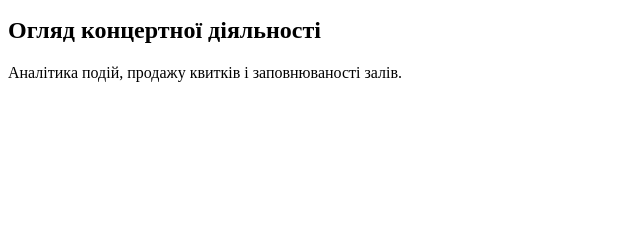
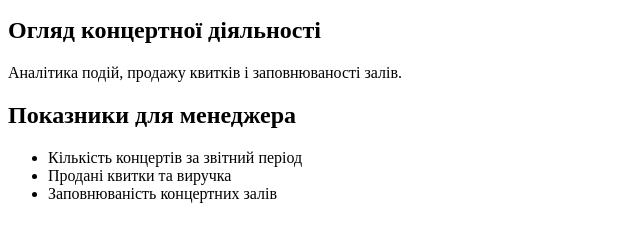
Before and after one commit to ashanengl-del/SCENA-Lab4, a plain HTML site: page index.html in a window 1280 px wide. Shown: the part 101-342 px from the top of the page, without its empty margins (0-640 px from the left). Drawn offline with Linux system fonts and the light colour scheme.

Commit message:
Add concert agency KPI list

```diff
--- a/index.html
+++ b/index.html
@@ -13,6 +13,14 @@
   <main>
     <h2>Огляд концертної діяльності</h2>
     <p>Аналітика подій, продажу квитків і заповнюваності залів.</p>
+    <section>
+      <h2>Показники для менеджера</h2>
+      <ul>
+        <li>Кількість концертів за звітний період</li>
+        <li>Продані квитки та виручка</li>
+        <li>Заповнюваність концертних залів</li>
+      </ul>
+    </section>
   </main>
 </body>
 </html>
```
